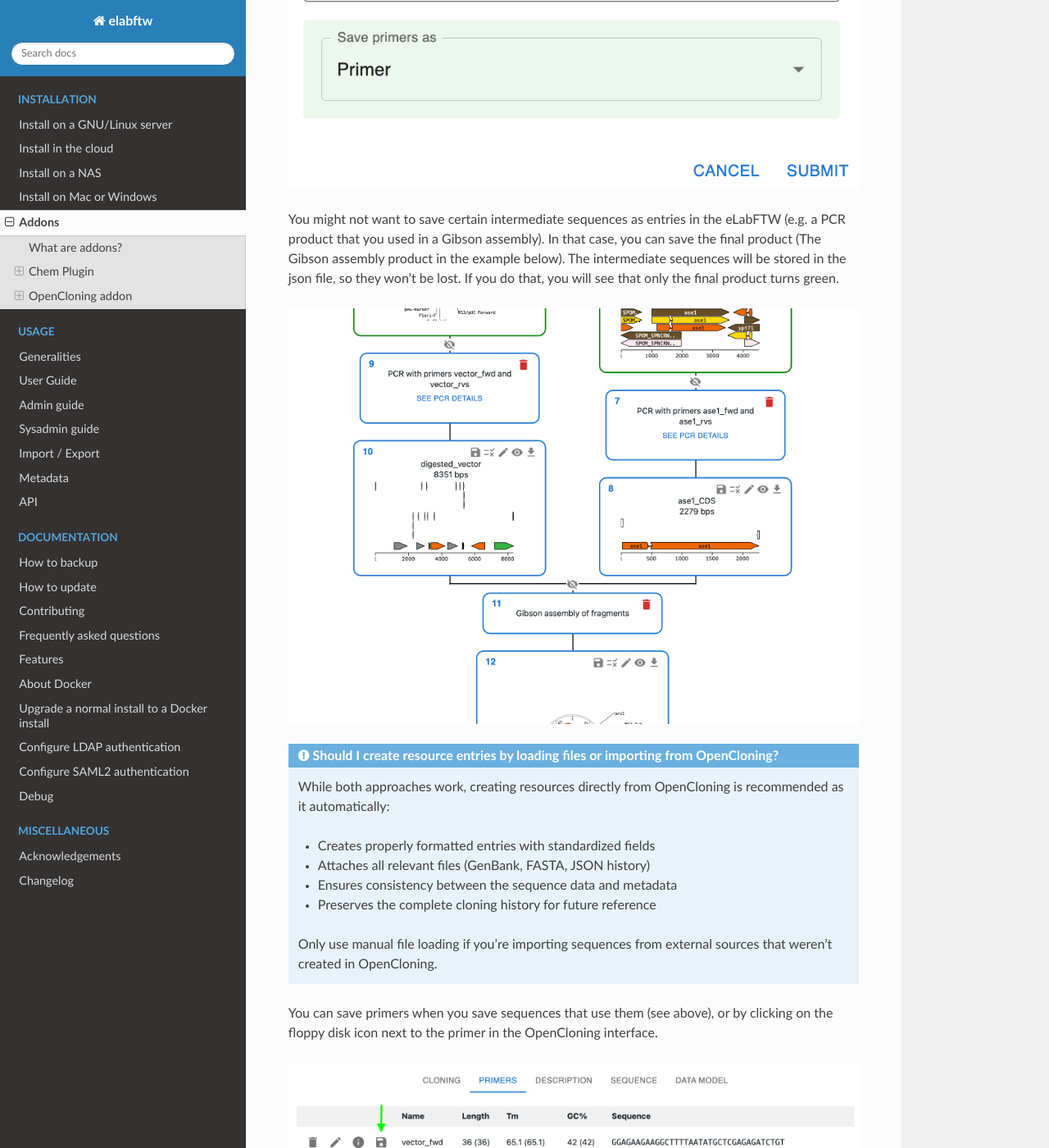
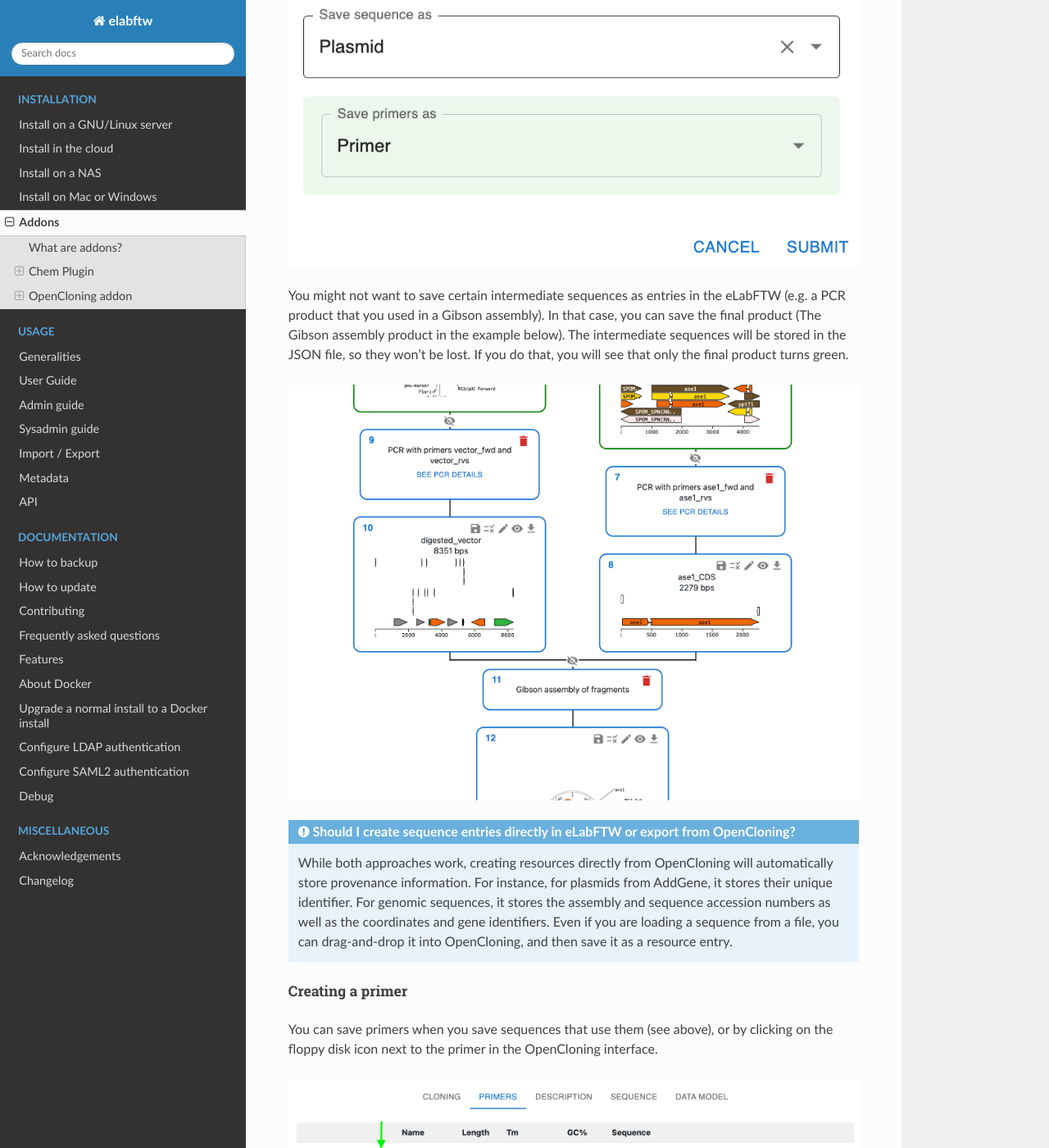
Before and after one commit to elabftw/elabdoc, a Sphinx documentation site: the page built from doc/addons.rst, in a window 1280 px wide and 1400 px high, scrolled down 6179 px. Shown: the whole window at 82% size. Built offline with Sphinx 7.4.7 and the Read the Docs theme 3.1.0, drawn with Linux system fonts in a browser that asks for light colours; some of the changed text lies outside the part shown.

Commit message:
some extra work on docs

```diff
--- a/doc/addons.rst
+++ b/doc/addons.rst
@@ -95,7 +95,7 @@
 Loading a sequence
 """"""""""""""""""
 
-To load a sequence in OpenCloning from eLabFTW, you need a resource entry of any type with a sequence file attached. The file can be in various formats like GenBank, FASTA, or SnapGene, and from json files created by OpenCloning (they also contain the cloning history).
+To load a sequence in OpenCloning from eLabFTW, you need a resource entry of any type with a sequence file attached. The file can be in various formats like GenBank, FASTA, or SnapGene, and from JSON files created by OpenCloning (they also contain the cloning history).
 
 In the example below, I have a `Plasmid` resource entry called `pFA6a-kanMX6-P81nmt1` with a sequence file attached:
 
@@ -106,7 +106,7 @@
 .. image:: img/opencloning/sequence-load.gif
 
 .. note::
-   If you created the resource entry using OpenCloning, you can load the json file instead, and the cloning history will be loaded automatically.
+   If you created the resource entry using OpenCloning, you can load the JSON file instead, and the cloning history will be loaded automatically.
 
 Loading a primer
 """"""""""""""""
@@ -122,7 +122,7 @@
 .. image:: img/opencloning/primer-load.gif
 
 Creating resources from OpenCloning
-----------------------------------
+^^^^^^^^^^^^^^^^^^^^^^^^^^^^^^^^^^
 
 Creating a sequence
 """""""""""""""""""
@@ -140,30 +140,26 @@
 The sequence border will turn green in the OpenCloning interface, indicating that it is saved in the eLabFTW database, and instead of the floppy disk icon, you will see a link icon. Clicking on it will open the eLabFTW entry in a new tab.
 
 In addition, if your sequence used primers (e.g. if that sequence is a PCR product), OpenCloning will ask you to select a category to save those primers in the database.
-* If you leave it empty, resource entries for the primers will not be created, but they will be stored in the json file, so they won't be lost.
+
+* If you leave it empty, resource entries for the primers will not be created, but they will be stored in the JSON file, so they won't be lost.
 * If you select a category, a new resource entry will be created for each primer. The name of the resource will be the same as the name of the primer in OpenCloning.
 
 .. image:: img/opencloning/sequence-save-with-primers.png
 
-You might not want to save certain intermediate sequences as entries in the eLabFTW (e.g. a PCR product that you used in a Gibson assembly). In that case, you can save the final product (The Gibson assembly product in the example below). The intermediate sequences will be stored in the json file, so they won't be lost. If you do that, you will see that only the final product turns green.
+You might not want to save certain intermediate sequences as entries in the eLabFTW (e.g. a PCR product that you used in a Gibson assembly). In that case, you can save the final product (The Gibson assembly product in the example below). The intermediate sequences will be stored in the JSON file, so they won't be lost. If you do that, you will see that only the final product turns green.
 
 .. image:: img/opencloning/sequence-intermediates-example.png
 
 
-.. admonition:: Should I create resource entries by loading files or importing from OpenCloning?
 
-   While both approaches work, creating resources directly from OpenCloning is recommended as it automatically:
+.. admonition:: Should I create sequence entries directly in eLabFTW or export from OpenCloning?
 
-   * Creates properly formatted entries with standardized fields
-   * Attaches all relevant files (GenBank, FASTA, JSON history)
-   * Ensures consistency between the sequence data and metadata
-   * Preserves the complete cloning history for future reference
-
-   Only use manual file loading if you're importing sequences from external sources that weren't created in OpenCloning.
+   While both approaches work, creating resources directly from OpenCloning will  automatically store provenance information. For instance, for plasmids from AddGene, it stores their unique identifier. For genomic sequences, it stores the assembly and sequence accession numbers as well as the coordinates and gene identifiers. Even if you are loading a sequence from a file, you can drag-and-drop it into OpenCloning, and then save it as a resource entry.
 
 
-Saving a primer
-"""""""""""""
+Creating a primer
+""""""""""""""""
+
 You can save primers when you save sequences that use them (see above), or by clicking on the floppy disk icon next to the primer in the OpenCloning interface.
 
 .. image:: img/opencloning/primer-save.png
```
Also changed, not shown: other parts of doc/addons.rst (+2 -2 lines).
